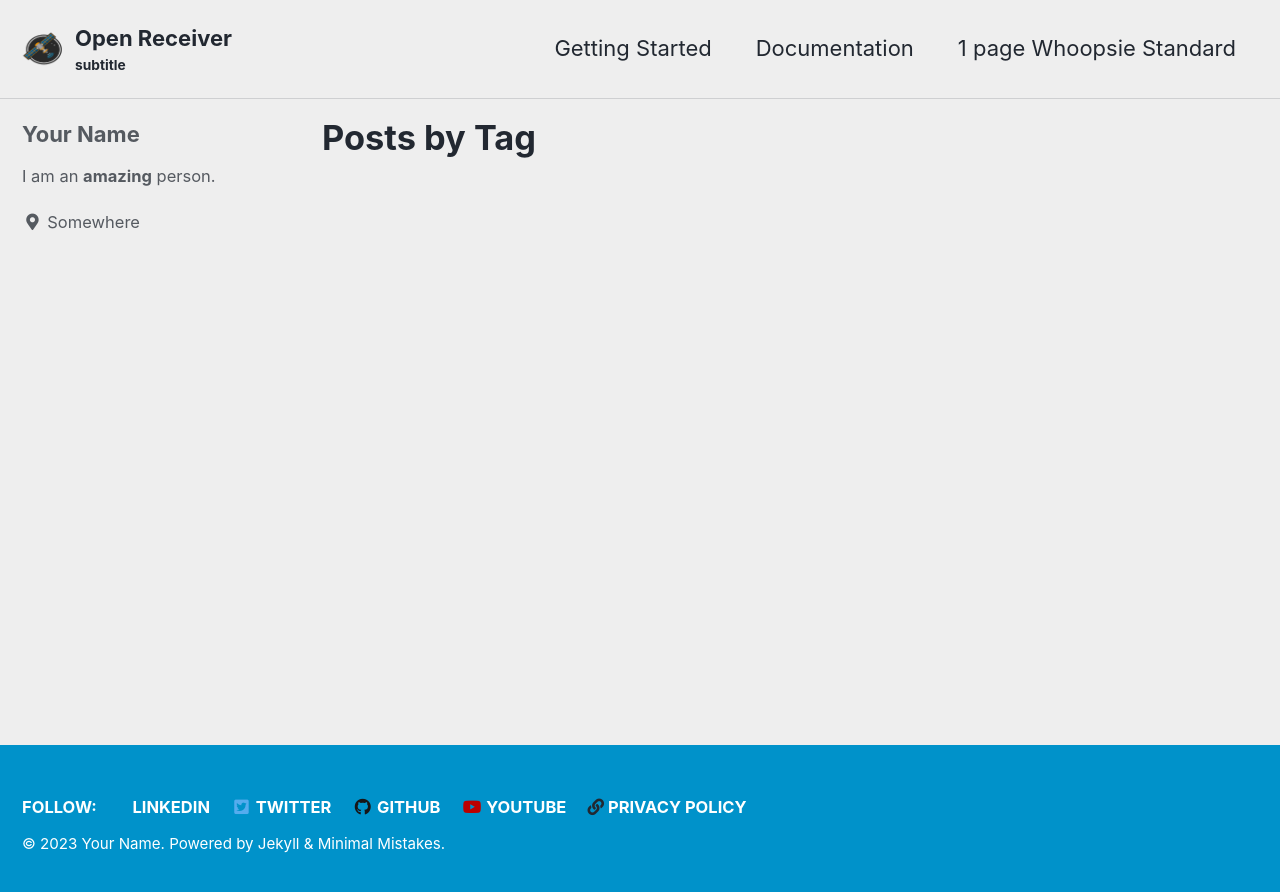
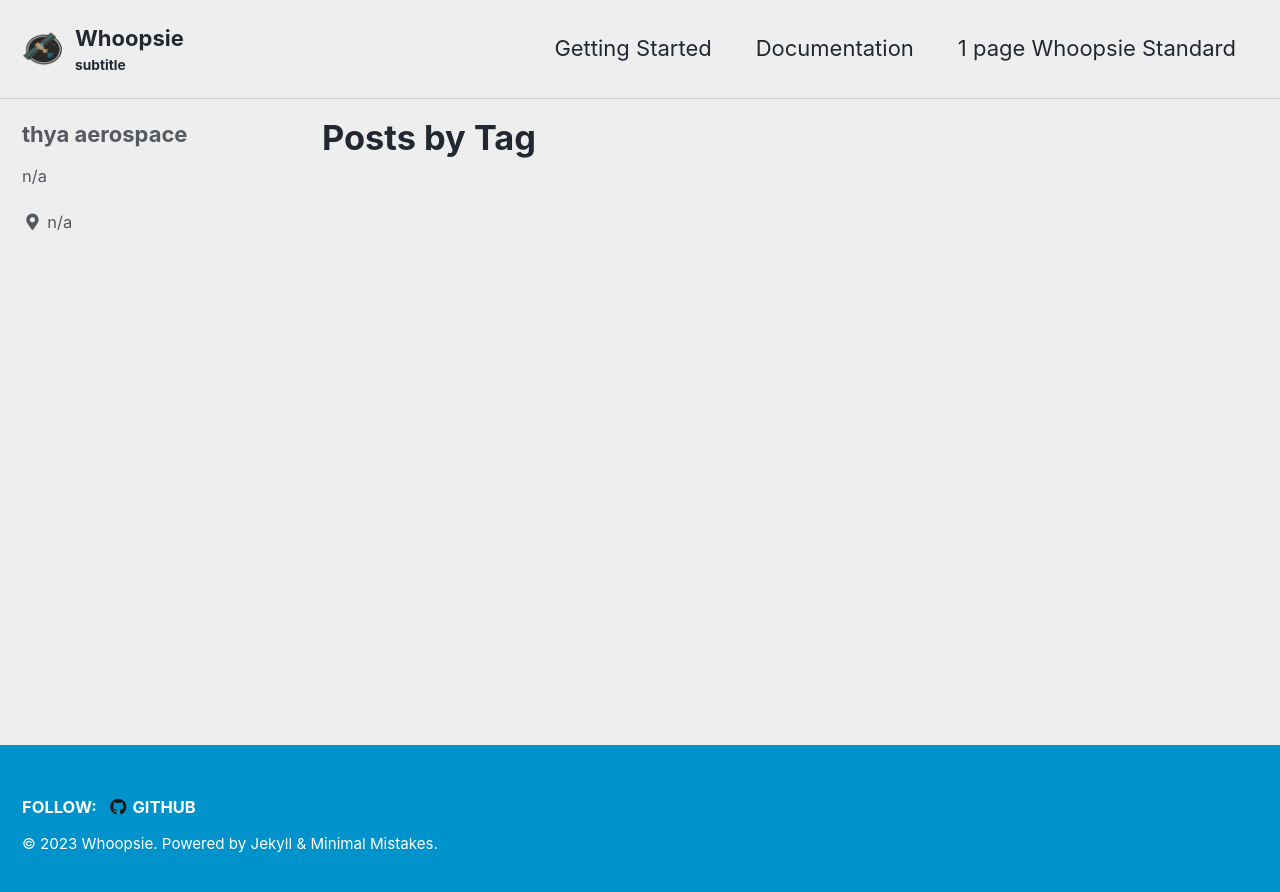
Before and after one commit to thya-aerospace/whoopsie, a Jekyll site: the page built from docs/_pages/tag-archive.md, in a window 1280 px wide. Shown: the top 892 px of the page. Built offline with Jekyll 4.4.1, drawn with Linux system fonts in a browser that asks for light colours; cached includes are drawn as plain includes.

Commit message:
Update _config.yml

```diff
--- a/docs/_config.yml
+++ b/docs/_config.yml
@@ -16,11 +16,11 @@ minimal_mistakes_skin    : "air"#"default" # "air", "aqua", "contrast", "dark",
 
 # Site Settings
 locale                   : "en-US"
-title                    : "Open Receiver"
+title                    : "Whoopsie"
 title_separator          : "-"
 subtitle                 : "subtitle"# site tagline that appears below site title in masthead
-name                     : "Your Name"
-description              : "An amazing website."
+name                     : "Whoopsie"
+description              : "Whoopsie landing page"
 url                      : # the base hostname & protocol for your site e.g. "https://mmistakes.github.io"
 baseurl                  : # the subpath of your site, e.g. "/blog"
 repository               : # GitHub username/repo-name e.g. "mmistakes/minimal-mistakes"
@@ -36,7 +36,7 @@ comments:
   discourse:
     server               : # https://meta.discourse.org/t/embedding-discourse-comments-via-javascript/31963 , e.g.: meta.discourse.org
   facebook:
-    # https://developers.facebook.com/docs/plugins/comments
+     # https://developers.facebook.com/docs/plugins/comments
     appid                :
     num_posts            : # 5 (default)
     colorscheme          : # "light" (default), "dark"
@@ -104,10 +104,10 @@ analytics:
 
 # Site Author
 author:
-  name             : "Your Name"
+  name             : "thya aerospace"
   avatar           : # path of avatar image, e.g. "/assets/images/bio-photo.jpg"
-  bio              : "I am an **amazing** person."
-  location         : "Somewhere"
+  bio              : "n/a"
+  location         : "n/a"
   email            :
   links:
     - label: "Email"
@@ -132,20 +132,20 @@ author:
 # Site Footer
 footer:
   links:
-    - label: "Linkedin"
-      icon: "fas fa-fw fa-linkedin-in"
-      url: "https://linkedin.com"
-    - label: "Twitter"
-      icon: "fab fa-fw fa-twitter-square"
-      url: "https://twitter.com/"
+    #- label: "Linkedin"
+    #  icon: "fas fa-fw fa-linkedin-in"
+    #  url: "https://linkedin.com"
+    #- label: "Twitter"
+    #  icon: "fab fa-fw fa-twitter-square"
+    #  url: "https://twitter.com/"
     - label: "GitHub"
       icon: "fab fa-fw fa-github"
-      url: "https://github.com/"
-    - label: "Youtube"
-      icon: "fab fa-fw fa-youtube"
-      url: "https://youtube.com/"
-    - label: "Privacy Policy"
-      url: "/terms/"
+      url: "https://github.com/thya-aerospace/whoopsie"
+    #- label: "Youtube"
+    #  icon: "fab fa-fw fa-youtube"
+    #  url: "https://youtube.com/"
+    #- label: "Privacy Policy"
+    #  url: "/terms/"
 # Reading Files
 include:
   - .htaccess
```
